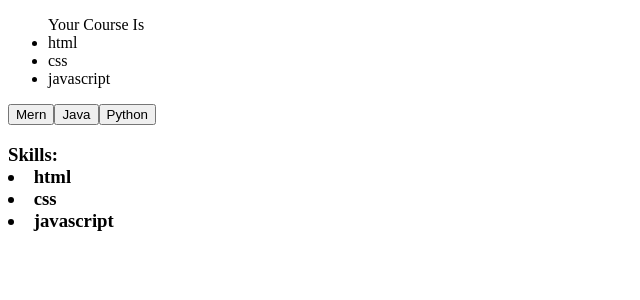
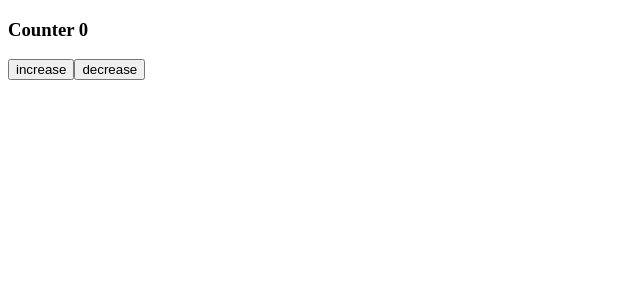
Before and after one commit to keshav-koli/react-learning, a React (Vite) app in the folder react-practice/: page / in a window 1280 px wide. Shown: the top 300 px of the page, without its empty margins (0-640 px from the left). Built offline with nearby package versions, Linux system fonts and the light colour scheme.

Commit message:
changes in UseState hook

```diff
--- a/react-practice/src/concepts/UseStateHook.tsx
+++ b/react-practice/src/concepts/UseStateHook.tsx
@@ -14,6 +14,31 @@ import { useState } from "react";
 // }
 
 // export default StateHook;
+
+
+// & For Number (Interview Question)
+const StateHook = () => {
+    const [counter, setCounter] = useState(0);
+    function IncreaseCounter() {
+        setCounter(counter + 1);
+        setCounter(pre => pre + 1); // adding counter directly does not give you desire output , fiber concept , to patches update
+        setCounter(pre => pre + 1);
+    }
+    function decreaseCounter() {
+        setCounter(counter - 1);
+        setCounter(pre => pre - 1);
+        setCounter(pre => pre - 1);
+    }
+    return (
+        <>
+            <h3>Counter {counter}</h3>
+            <button onClick={IncreaseCounter}>increase</button>
+            <button onClick={decreaseCounter}>decrease</button>
+        </>
+    )
+}
+
+export default StateHook;
 
 // & For Boolean
 // const StateHook=()=>{
@@ -54,31 +79,31 @@ import { useState } from "react";
 // & For Array
 
 
-const StateHook = () => {
+// const StateHook = () => {
 
-    let python = ["python", "MongoDB", "Django"];
-    let java = ["Java", "Hibernate", "Spring"];
-    let mern = ["React Js", "Node js", "Next js"];
-    let defaultSkills = ["html", "css", "javascript"];
-    const [course, setCourse] = useState(defaultSkills);
+//     let python = ["python", "MongoDB", "Django"];
+//     let java = ["Java", "Hibernate", "Spring"];
+//     let mern = ["React Js", "Node js", "Next js"];
+//     let defaultSkills = ["html", "css", "javascript"];
+//     const [course, setCourse] = useState(defaultSkills);
 
 
-    return (
-        <>
-            <ul>Your Course Is {course.map((val, idx) => {
-                return <li key={idx}>{val}</li>
-            })}</ul>
-            <button onClick={() => { setCourse(mern) }}>Mern</button>
-            <button onClick={() => { setCourse(java) }}>Java</button>
-            <button onClick={() => { setCourse(python) }}>Python</button>
+//     return (
+//         <>
+//             <ul>Your Course Is {course.map((val, idx) => {
+//                 return <li key={idx}>{val}</li>
+//             })}</ul>
+//             <button onClick={() => { setCourse(mern) }}>Mern</button>
+//             <button onClick={() => { setCourse(java) }}>Java</button>
+//             <button onClick={() => { setCourse(python) }}>Python</button>
 
-            <h3>Skills: {course.map((val, index) => {
-                return <li key={index}>{val}</li>
-            })
-            }
-            </h3>
-        </>
-    )
-}
+//             <h3>Skills: {course.map((val, index) => {
+//                 return <li key={index}>{val}</li>
+//             })
+//             }
+//             </h3>
+//         </>
+//     )
+// }
 
-export default StateHook;
+// export default StateHook;
```
